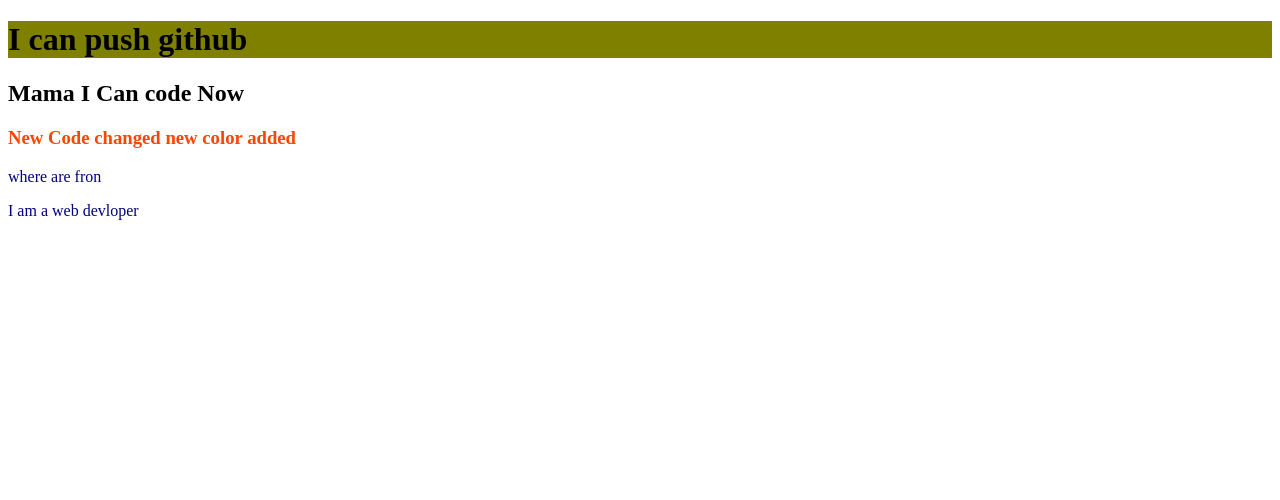
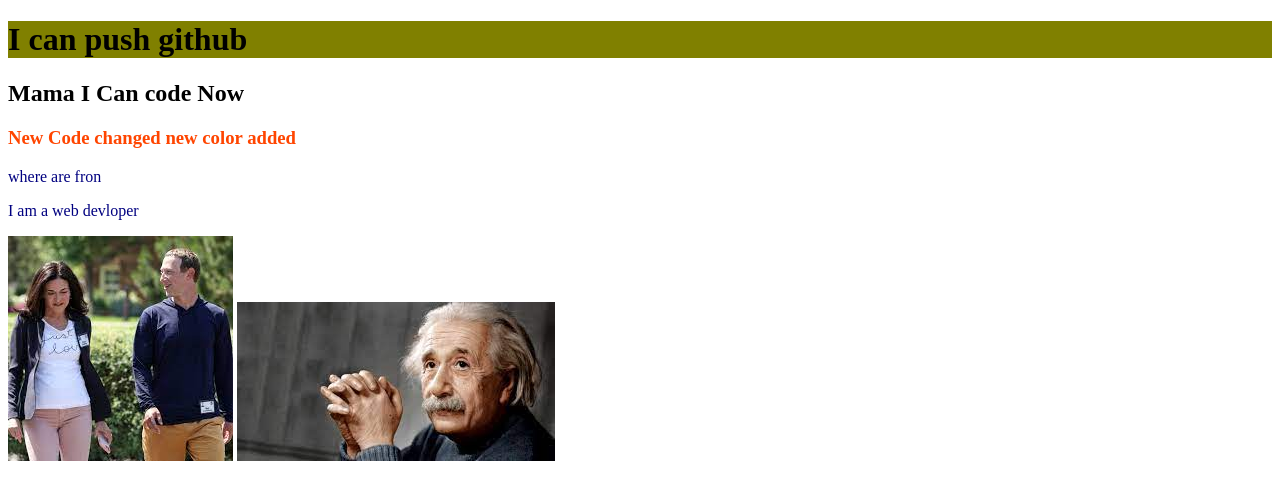
Before and after one commit to azitkumar/first-re-o-git, a plain HTML site: page index.html in a window 1280 px wide. Drawn offline with Linux system fonts and the light colour scheme.

Commit message:
picture added

```diff
--- a/index.html
+++ b/index.html
@@ -14,6 +14,8 @@
 
     <p> where are fron</p>
     <p> I am a web devloper</p>
+    <img src="download (1).jpg" alt="">
+    <img src="einstain dadu.jpg" alt="">
 
 </body>
 </html>
```
Also changed, not shown: download (1).jpg (added), einstain dadu.jpg (added).
